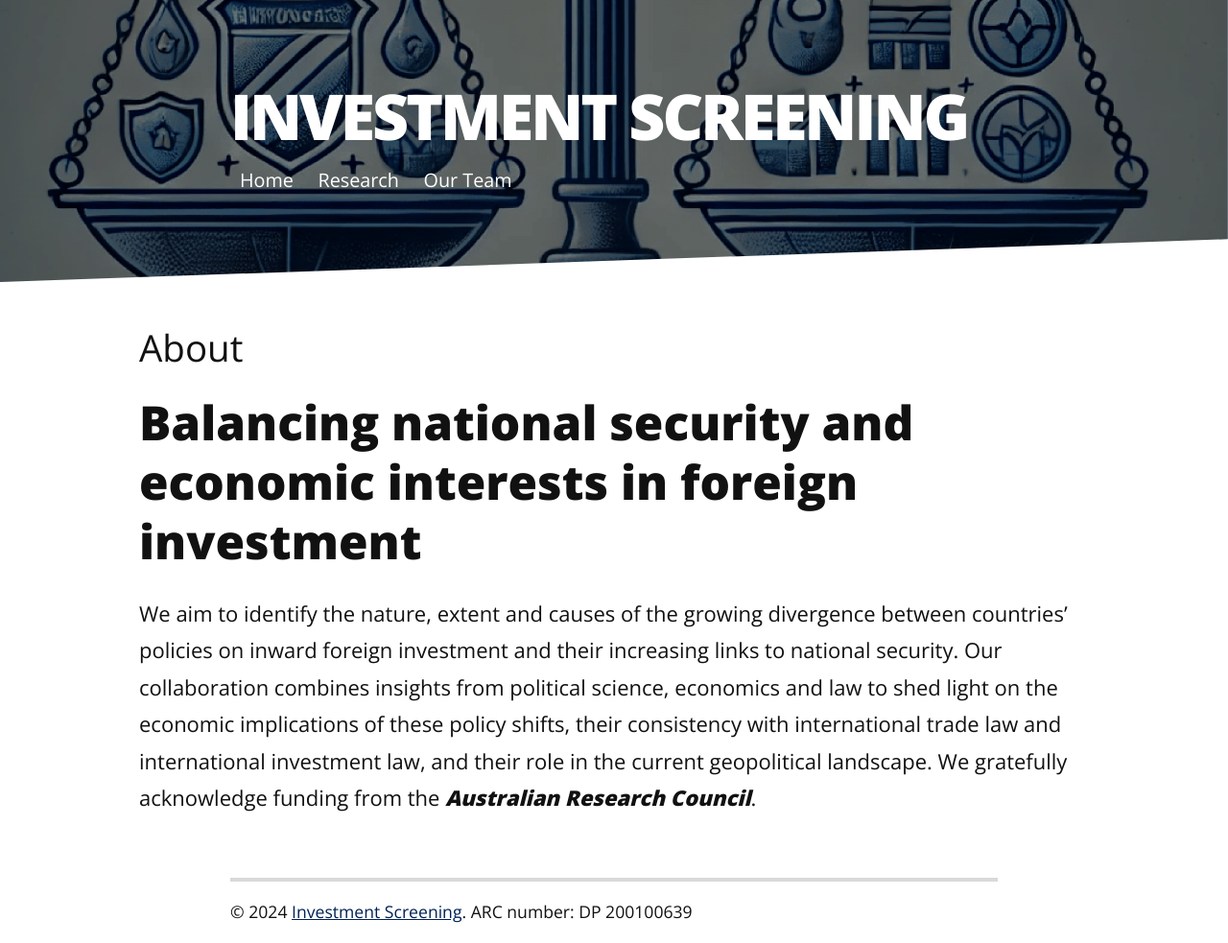
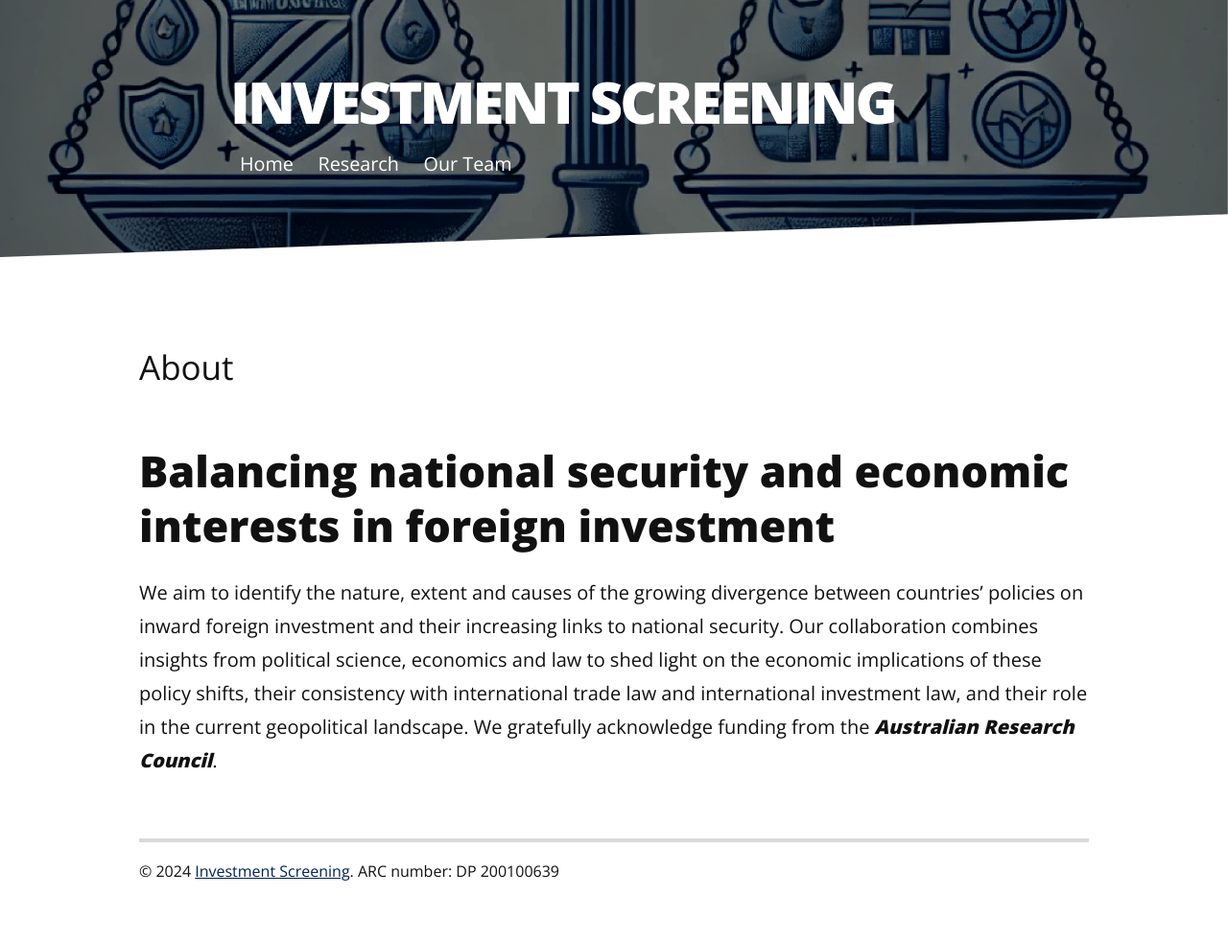
Before and after one commit to investmentscreening/investmentscreening.github.io, a Jekyll site: the page built from index.md, in a window 1280 px wide. Shown: the whole page at 96% size. Built offline with Jekyll 4.4.1, drawn with Linux system fonts in a browser that asks for light colours; nearby versions of some CDN libraries; after the commit the page ends 942 px from its top, so only the background shows below that.

```diff
--- a/_sass/breakpoints/_1200up.scss
+++ b/_sass/breakpoints/_1200up.scss
@@ -1,6 +1,3 @@
-body {
-  font-size: 137.5%;
-}
 
 .container {
   max-width: 990px;
--- a/_sass/breakpoints/_800up.scss
+++ b/_sass/breakpoints/_800up.scss
@@ -248,7 +248,7 @@
 
 	.container {
 		padding: 1rem 0;
-		max-width: 800px;
+		max-width: 990px;
 	}
 }
 
--- a/_sass/breakpoints/_mobileup.scss
+++ b/_sass/breakpoints/_mobileup.scss
@@ -145,6 +145,7 @@
 	list-style: none;
 	padding-left: 0;
 	margin-left: 0;
+	font-size: 1.1em;
 }
 
 dt {
@@ -186,7 +187,7 @@
 	background-position: center center;
 	color: white;
 	padding: 0;
-	height: 6em;
+	height: 5em;
 
 	.container {
 		padding: 1em 0 0 0;
--- a/_sass/partials/_typography.scss
+++ b/_sass/partials/_typography.scss
@@ -55,8 +55,10 @@
 }
 
 h3, .h3 {
+  font-weight: 300;
   font-size: 1.375em; // 1.375x body copy size = 22px
   line-height: 1.13636364; //25px / 22px
+  padding: 1.5em 0 1em 0;
 }
 
 @media (min-width: 43.75em) {
@@ -68,7 +70,6 @@
 
 @media (min-width: 56.25em) {
   h3, .h3 {
-    font-weight: 300;
     font-size: 1.75em; // 1.75x body copy size = 28px
     line-height: 1.25;
   }
```
